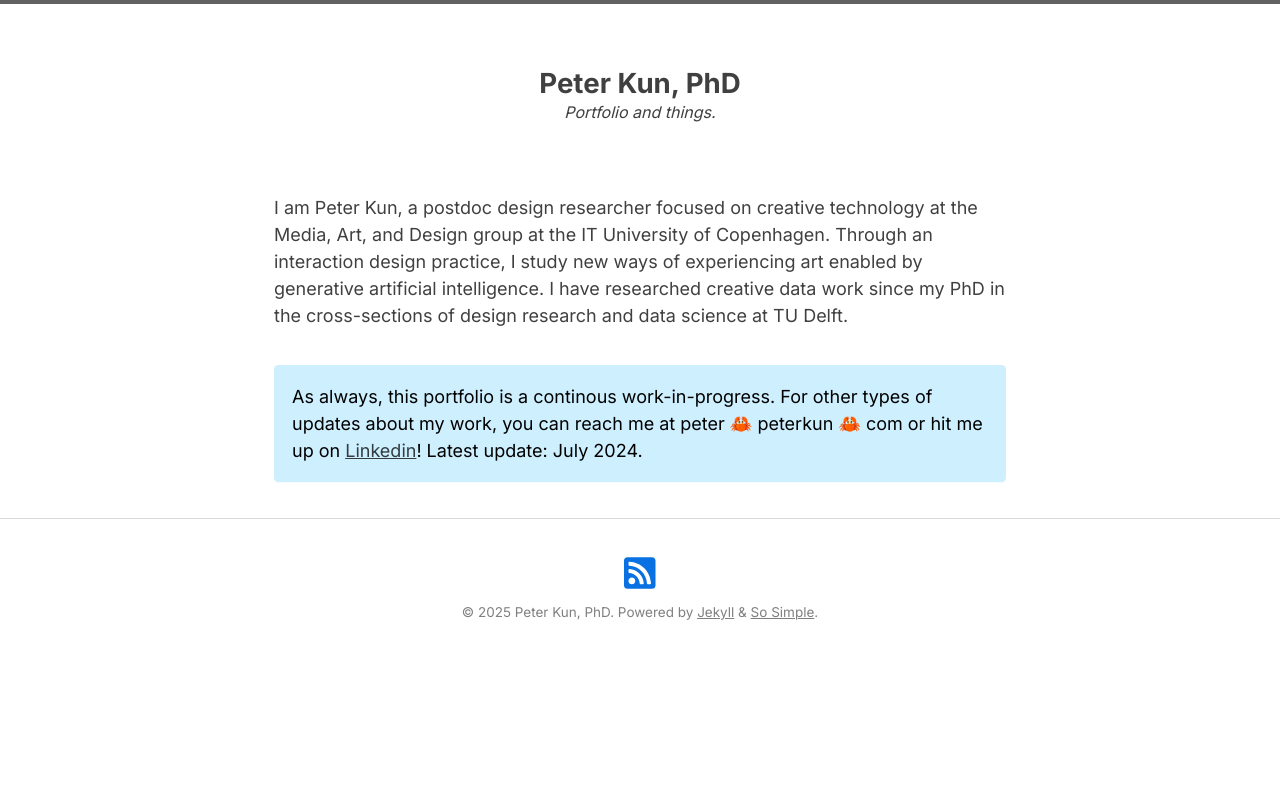
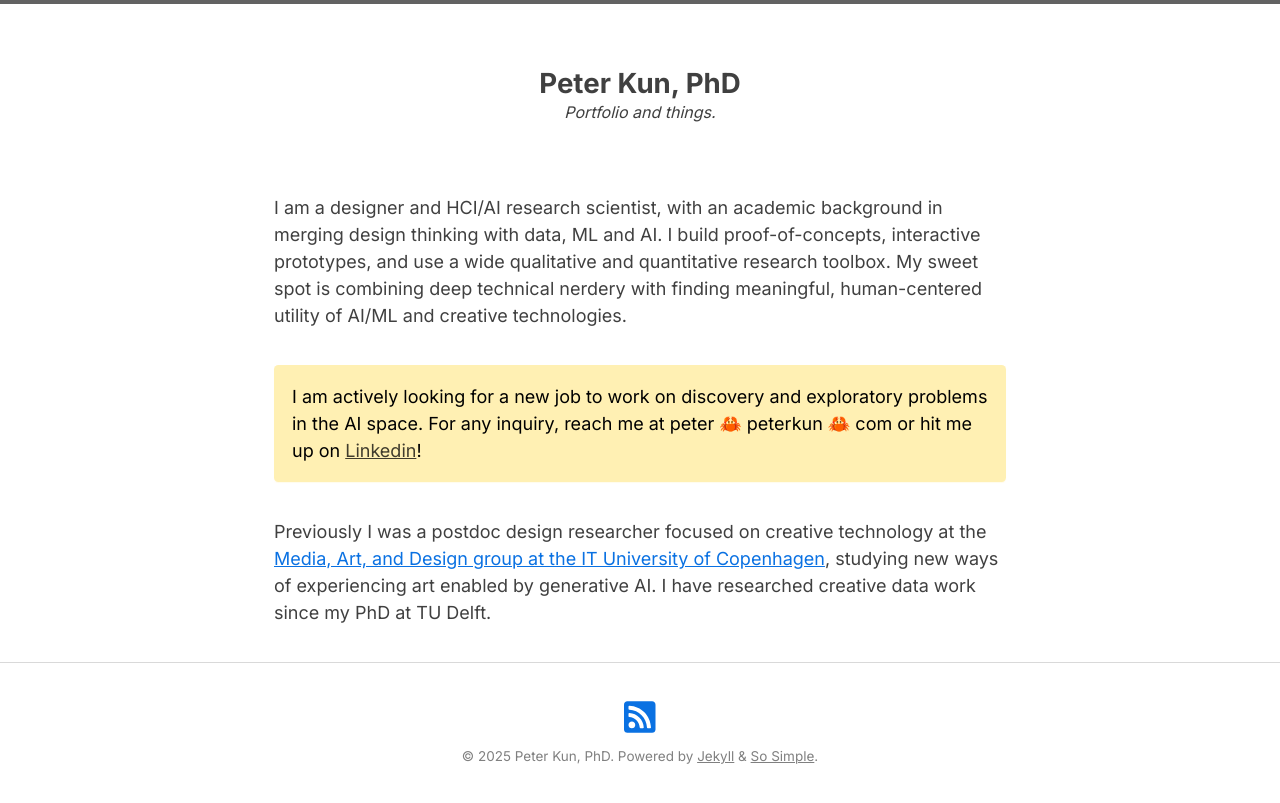
Before and after one commit to kuniiii/kuniiii.github.io, a Jekyll site: the page built from index.md, in a window 1280 px wide. Shown: the top 803 px of the page. Built offline with Jekyll 4.4.1, drawn with Linux system fonts in a browser that asks for light colours; nearby versions of some CDN libraries.

Commit message:
updates for 2025

```diff
--- a/index.md
+++ b/index.md
@@ -4,7 +4,9 @@ layout: home
 ---
 
 <!-- # Hello! 👋 -->
-I am Peter Kun, a postdoc design researcher focused on creative technology at the Media, Art, and Design group at the IT University of Copenhagen. Through an interaction design practice, I study new ways of experiencing art enabled by generative artificial intelligence. I have researched creative data work since my PhD in the cross-sections of design research and data science at TU Delft.
+I am a designer and HCI/AI research scientist, with an academic background in merging design thinking with data, ML and AI. I build proof-of-concepts, interactive prototypes, and use a wide qualitative and quantitative research toolbox. My sweet spot is combining deep technical nerdery with finding meaningful, human-centered utility of AI/ML and creative technologies.
 
-As always, this portfolio is a continous work-in-progress. For other types of updates about my work, you can reach me at peter 🦀 peterkun 🦀 com or hit me up on [Linkedin](https://www.linkedin.com/in/peterkun/)! Latest update: July 2024.
-{: .notice--info}
+I am actively looking for a new job to work on discovery and exploratory problems in the AI space. For any inquiry, reach me at peter 🦀 peterkun 🦀 com or hit me up on [Linkedin](https://www.linkedin.com/in/peterkun/)!
+{: .notice--warning}
+
+Previously I was a postdoc design researcher focused on creative technology at the [Media, Art, and Design group at the IT University of Copenhagen](https://mad.itu.dk), studying new ways of experiencing art enabled by generative AI. I have researched creative data work since my PhD at TU Delft.
```
Also changed, not shown: about.md (+5 -2 lines).
